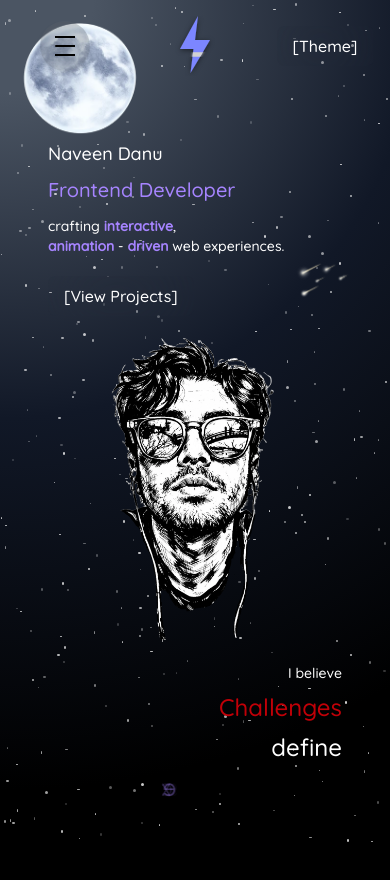
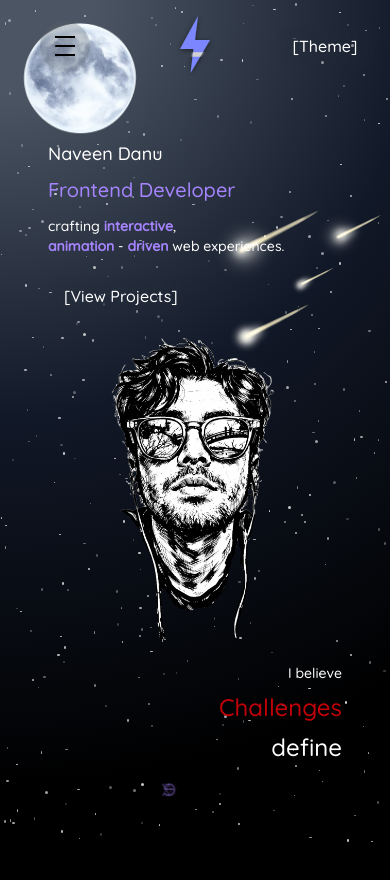
Before and after one commit to naveendanu2000/portfolio, a React (Vite) app: page / in a window 390 px wide. Shown: the top 880 px of the page. Built offline with nearby package versions, Linux system fonts and the light colour scheme.

Commit message:
added meteor suport for smaller res displays

```diff
--- a/src/components/BackgroundAnimation.tsx
+++ b/src/components/BackgroundAnimation.tsx
@@ -33,7 +33,7 @@ const BackgroundAnimation = () => {
       opacity: dark ? 0 : 1,
     });
     gsap.set(meteorRef.current, {
-      scale: 0.2,
+      scale: window.innerWidth > 450 ? window.innerHeight/3000 : window.innerHeight/1000,
       rotate: -2,
       y: "-40%",
       x: "80%",
@@ -259,19 +259,19 @@ const BackgroundAnimation = () => {
           />
         ))}
       </div>
-      <div>
-        <img
-          ref={meteorRef}
-          src={meteors}
-          className={`absolute left-0 top-40 xl:-top-100`}
-        />
-      </div>
       <img ref={sunRef} src={sun} className={` h-60  absolute left-0 top-0`} />
       <div ref={moonParentRef}>
         <img
           ref={moonRef}
           src={moon}
           className={`h-40 absolute left-0 top-0`}
+        />
+      </div>
+      <div>
+        <img
+          ref={meteorRef}
+          src={meteors}
+          className={`absolute left-0 top-40 xl:-top-100`}
         />
       </div>
       <div ref={issParentRef}>
```
